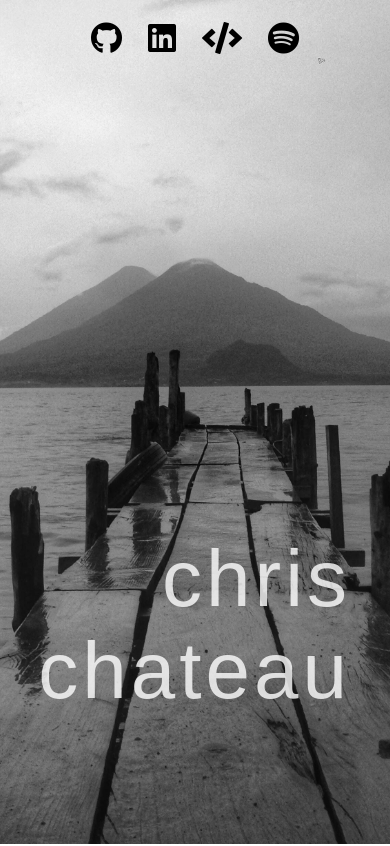
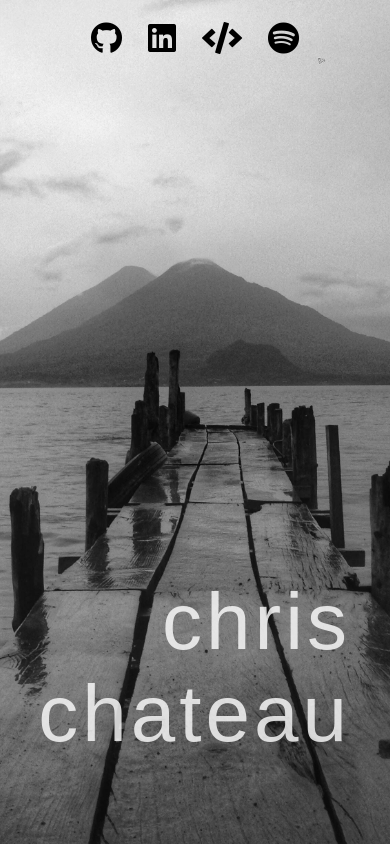
Before and after one commit to christopherchateau/personal-site, a React (Create React App) app: page / in a window 390 px wide. Shown: the top 846 px of the page. Built offline with nearby package versions, Linux system fonts and the light colour scheme.

Commit message:
Change bottom to 10vh from 15 vh for .name in mobile media query

```diff
--- a/src/App.css
+++ b/src/App.css
@@ -451,7 +451,7 @@
 
 @media screen and (max-width: 445px) {
   .name {
-    padding-bottom: 15vh;
+    padding-bottom: 10vh;
   }
 
   .proj {
```
